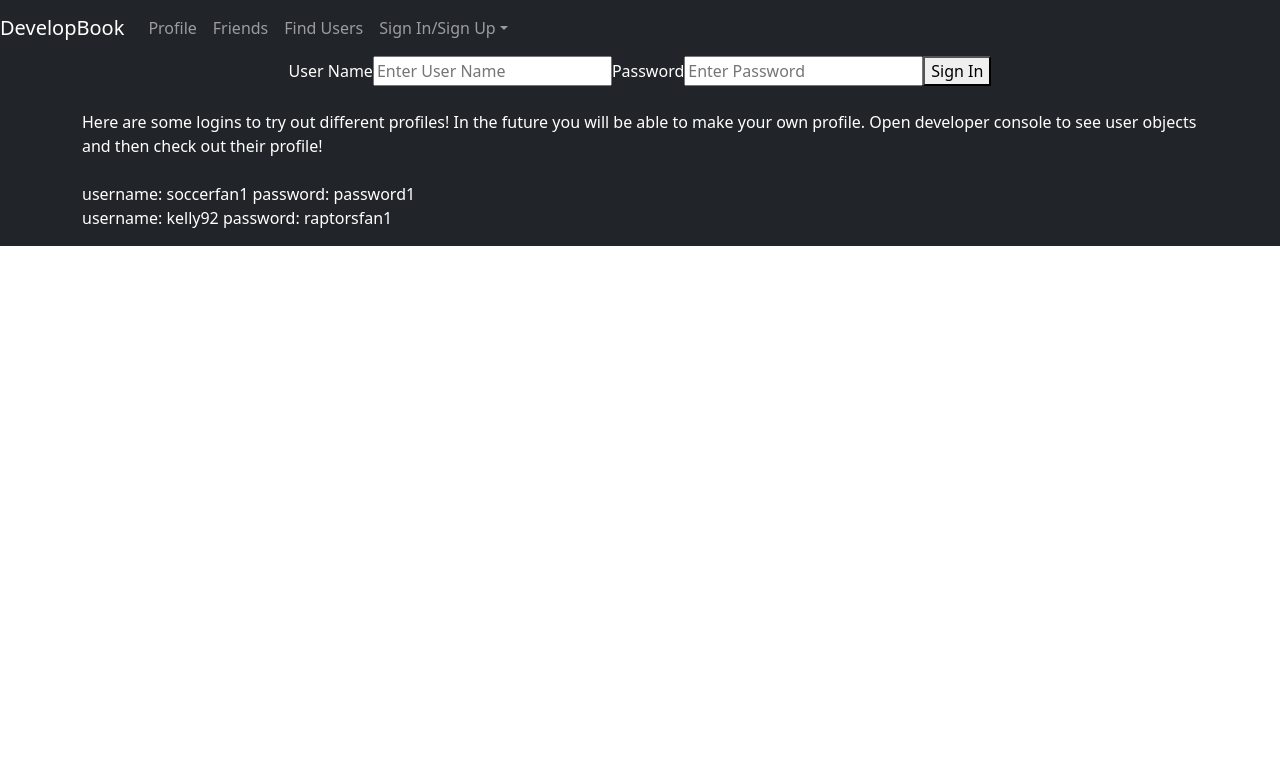
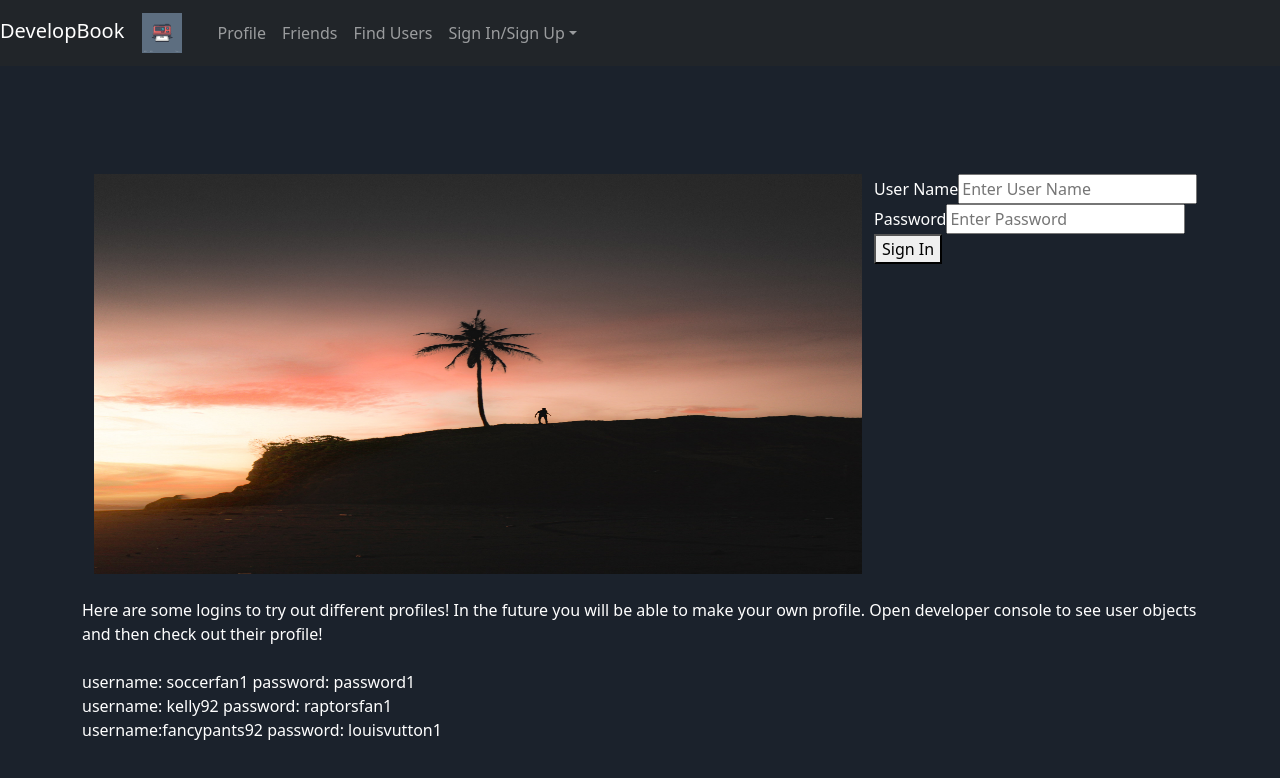
Before and after one commit to RyanZmu/Social-Media-App, a React (Create React App) app: page /sign-in in a window 1280 px wide. Shown: the top 778 px of the page. Built offline with nearby package versions, Linux system fonts and the light colour scheme.

Commit message:
basic profile and feed

```diff
--- a/src/App.css
+++ b/src/App.css
@@ -1,8 +1,7 @@
 .App {
   box-sizing: border-box;
   margin: 0;
-  background-color: #212529;
-  /* color: white; */
+  background-color: #1B222C
 }
 
 a{
@@ -64,7 +63,7 @@ p {
 
 .user-profile-card {
   width:20vw;
-  height:20vh;
+  height:100vh;
 }
 
 .login-container {
@@ -72,3 +71,35 @@ p {
   justify-content: center;
   color:white;
 }
+
+.login-page {
+  display: flex;
+  flex-flow: column nowrap;
+  justify-content: center;
+  width: 100vw;
+  height: 100vh;
+}
+
+.login-page-image {
+  width: 60vw;
+  height: 50vh;
+}
+
+.user-profile-feed {
+  display: flex;
+  width: 40vw;
+  height: 30vh;
+}
+
+.user-feed-image {
+  max-width:5vw;
+  max-height:15vh;
+  object-fit: stretch;
+}
+
+.user-feed-card {
+  display: flex;
+  justify-content: center;
+  width:40vw;
+  height:30vh;
+}
--- a/src/App.js
+++ b/src/App.js
@@ -1,4 +1,3 @@
-import logo from './logo.svg';
 import React from 'react'
 import ReactDOM from 'react-dom'
 import './App.css';
@@ -108,7 +107,7 @@ function App() {
     <Routes>
   <Route
   path={'/profile/' + activeUser.id}
-  element={<UserProfile user={activeUser}/>}
+  element={<UserProfile user={activeUser} userList={usersState.userList} />}
   />
   <Route
   path='/sign-in'
--- a/src/Components/LoginPage.js
+++ b/src/Components/LoginPage.js
@@ -1,14 +1,24 @@
 import { Formik,Form,Field,useFormik } from "formik";
 import React from "react";
 import ReactDOM from "react";
-import { Container, Row } from "react-bootstrap";
+import { Container, Row, Col } from "react-bootstrap";
+import loginImage from '../images/login-image.jpg'
 
 const UserLoginPage = (props) => {
 
 
     return (
-        <div>
-            <Container className='login-container'>
+        <div className='login-page'>
+
+        <Container className='login-container'>
+            <Container className='login-page-image-container'>
+                <Row>
+                    <Col>
+                        <img className='login-page-image' src={loginImage} />
+                    </Col>
+                </Row>
+            </Container>
+
             <Formik
             initialValues={{
                 userName:'',
@@ -39,6 +49,8 @@ const UserLoginPage = (props) => {
                         username: soccerfan1 password: password1
                         <br/>
                         username: kelly92 password: raptorsfan1
+                        <br/>
+                        username:fancypants92 password: louisvutton1
                     </p>
                 </Row>
             </Container>
--- a/src/Components/Navigation.js
+++ b/src/Components/Navigation.js
@@ -2,13 +2,14 @@ import React from 'react'
 import ReactDOM from 'react-dom'
 import { Link } from 'react-router-dom'
 import { Nav,Navbar, NavDropdown } from 'react-bootstrap'
+import logo from '../images/logo.svg'
 
 const NavigatonBar = (props) => {
 
     return (
         <div className='main-nav-container'>
             <Navbar bg='dark' variant='dark' className='nav-bar-container' sticky='top'>
-            <Navbar.Brand as={Link} to='/'>DevelopBook</Navbar.Brand>
+            <Navbar.Brand as={Link} to='/'>DevelopBook <img src={logo} style={{width:'5vw',height:'5vh'}}/> </Navbar.Brand>
                 <Nav className='nav-bar-navigation'>
                    <Nav.Link as={Link} to={'/profile/' + props.userId}>Profile</Nav.Link>
                    <Nav.Link as={Link} to='/friends'>Friends</Nav.Link>
--- a/src/Components/UserProfile.js
+++ b/src/Components/UserProfile.js
@@ -14,26 +14,38 @@ const UserProfile = (props) => {
                 <Card.Title>{`${props.user.firstName} ${props.user.lastName}`}</Card.Title>
                 <Card.Img className='user-card-image' src={props.user.image} />
                 <Card.Subtitle>
+                    <hr/>
                     {props.user.isOnline ? 'Online!': 'Currently Offline'}
                     <hr/>
-                    {props.user.status}
+                   What Im Thinking!: {props.user.status}
                 </Card.Subtitle>
                 <Card.Body>
                     My Interests: {props.user.interests}
                     <hr/>
-                    My Hobbies: {props.user.hobbies}
+                    My Hobbies: <br/> {props.user.hobbies}
                     <hr/>
-                    My Favorite Shows: {props.user.favoriteShows}
+                    My Favorite Shows: <br/> {props.user.favoriteShows}
                 </Card.Body>
               </Card>
               </Col>
 
               <Col>
-              <Card>
+              <Card className='user-profile-feed'>
                   <Card.Title>What your Friends are saying!</Card.Title>
                   {/* Stopping point, lets continue the profile page later and keep working on the login to show a success and an error if user enters wrong name */}
-              </Card>
-              </Col>
+
+              {props.userList.map(user => {
+                  if (user !== props.user) {
+                return(<Card key={user.id} className='user-feed-card'>
+                      <Card.Title>{user.firstName} {user.lastName}</Card.Title>
+                      <Card.Img className='user-feed-image' src={user.image} />
+                      <Card.Subtitle><br/>{user.isOnline ? 'Online' : 'Currently Offline'}</Card.Subtitle>
+                      <Card.Body>{user.status}</Card.Body>
+                  </Card>
+                )
+              }})}
+                 </Card>
+                </Col>
               </Row>
             </Container>
         </div>
```
Also changed, not shown: src/images/login-image.jpg (added), src/images/logo.svg (added).
